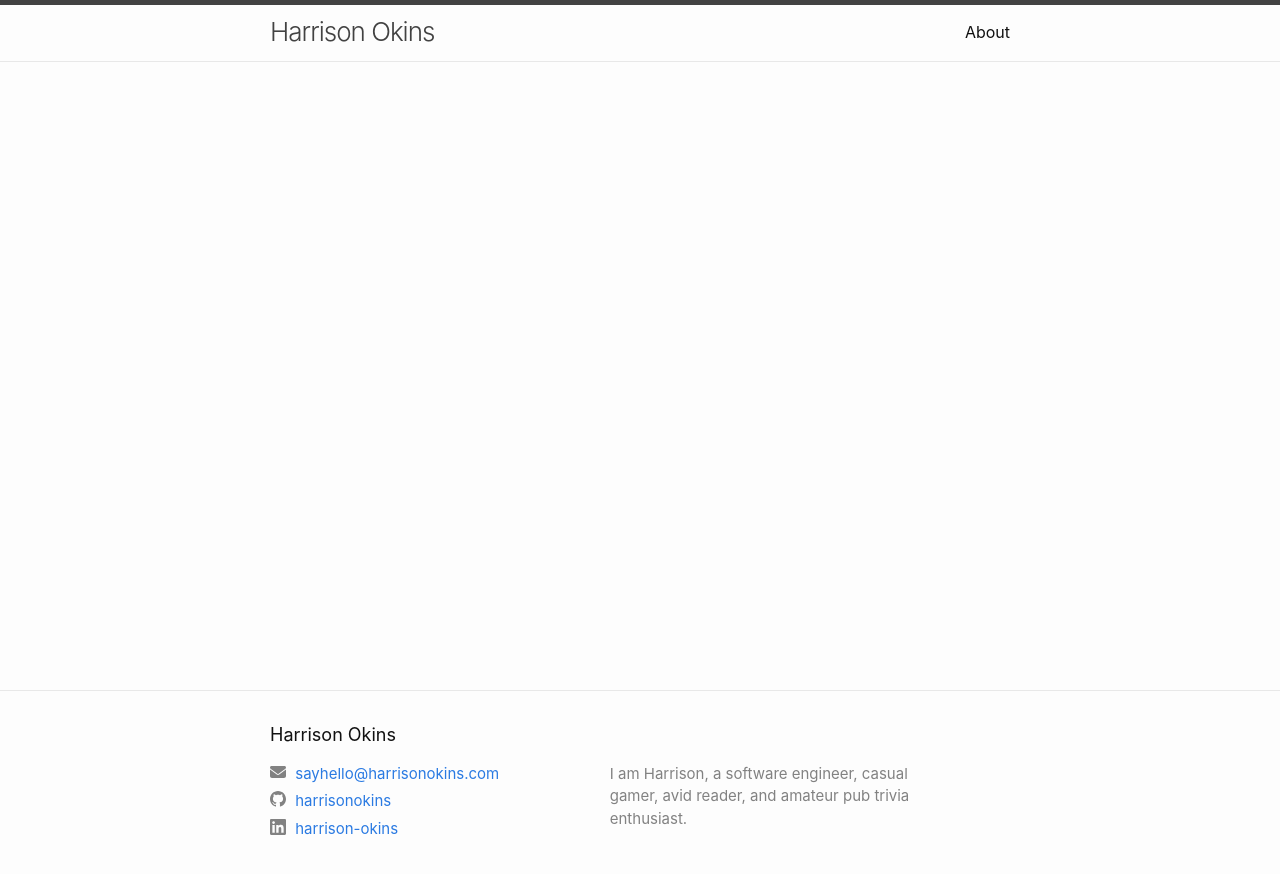
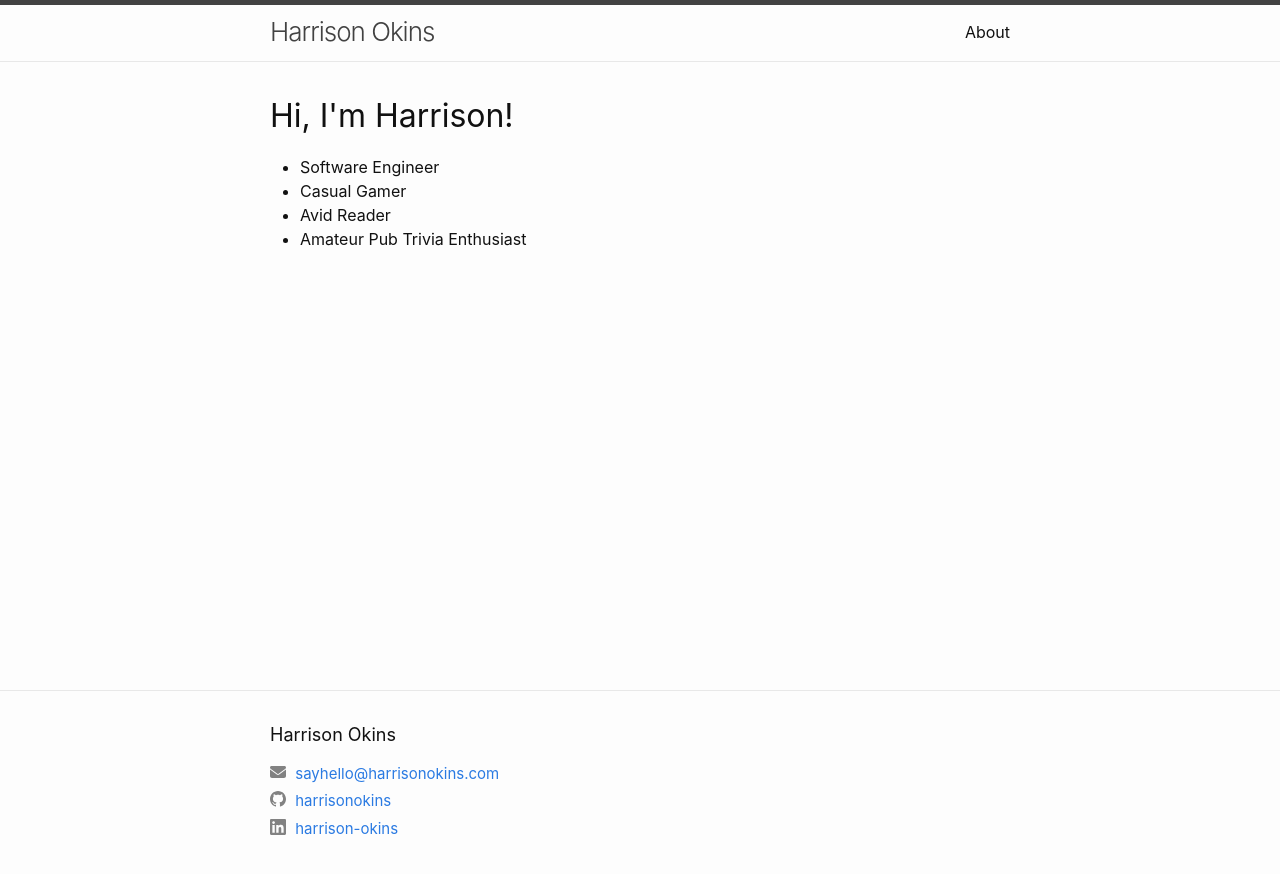
Before and after one commit to harrisonokins/harrisonokins.github.io, a Jekyll site: the page built from index.markdown, in a window 1280 px wide. Shown: the top 874 px of the page. Built offline with Jekyll 4.4.1, drawn with Linux system fonts in a browser that asks for light colours.

Commit message:
Remove the description from the footer

```diff
--- a/_includes/footer.html
+++ b/_includes/footer.html
@@ -6,12 +6,8 @@
     <h2 class="footer-heading">{{ site.title | escape }}</h2>
 
     <div class="footer-col-wrapper">
-      <div class="footer-col footer-col-3">
+      <div class="footer-col footer-col-6">
         {%- include social.html -%}
-      </div>
-
-      <div class="footer-col footer-col-3">
-        <p>{{- site.description | escape -}}</p>
       </div>
     </div>
 
--- a/index.markdown
+++ b/index.markdown
@@ -4,3 +4,11 @@
 
 layout: default
 ---
+
+<h1>Hi, I'm Harrison!</h1>
+<ul>
+    <li>Software Engineer</li>
+    <li>Casual Gamer</li>
+    <li>Avid Reader</li>
+    <li>Amateur Pub Trivia Enthusiast</li>
+</ul>
```
